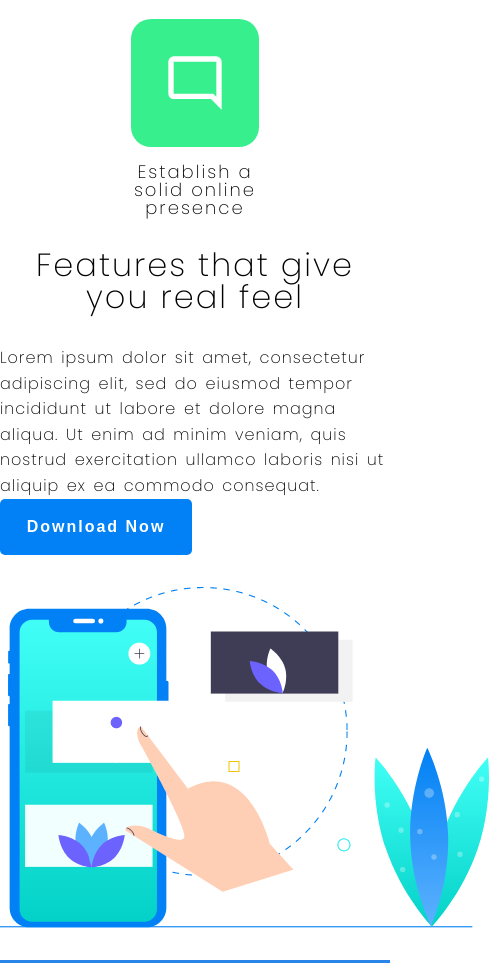
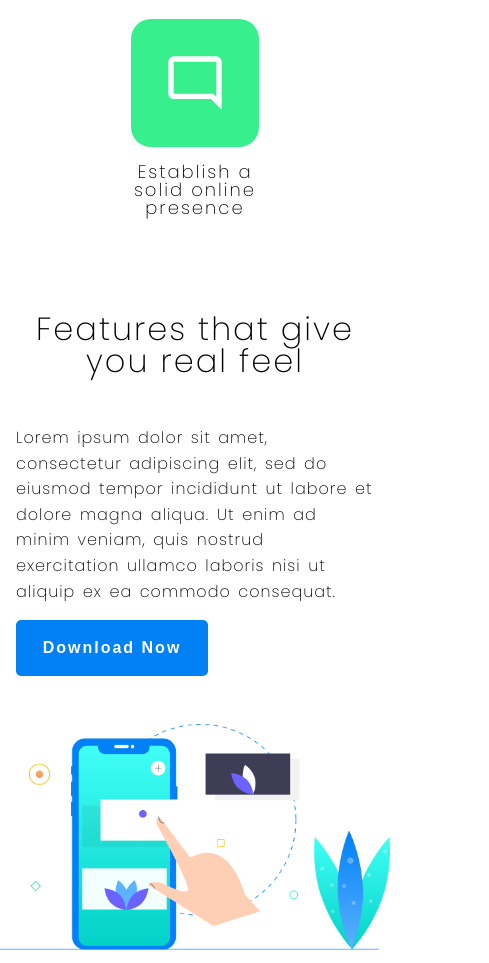
Before and after one commit to MstowskaSandra/RWD-website-project, a plain HTML site: page index.html in a window 390 px wide. Shown: the part 1781-2744 px from the top of the page, 489 px wide, since content can reach past the window. Drawn offline with Linux system fonts and the light colour scheme; grey boxes are pictures that could not be loaded.

Commit message:
style: add margin for jpg

```diff
--- a/styles/global.css
+++ b/styles/global.css
@@ -42,3 +42,7 @@ footer p {
 footer a {
     color: #1E90F8;
 }
+
+html, body {
+  overflow-x: hidden;
+}
--- a/styles/mobile.css
+++ b/styles/mobile.css
@@ -28,7 +28,6 @@
         flex-direction: row;
         gap: 1rem;
         padding: 1rem;
-        margin-right: 2rem;
         margin-top: -1rem;
         z-index: 1;
     }
@@ -173,10 +172,9 @@
         margin-bottom: 2rem;
     }
 
-    .section--features__article {
+    .section-features--article {
         display: flex;
         justify-content: flex-start;
-
         flex-direction: column;
         padding: 1rem;
         gap: 1rem;
@@ -207,8 +205,12 @@
     }
 
     .draw-figure {
-        display: flex;
-        justify-content: center;
+        width: 100%;
+        max-width: 100%;
+        margin: 0 auto;
+    }
+
+    .draw-figure img {
         width: 100%;
     }
 
```
